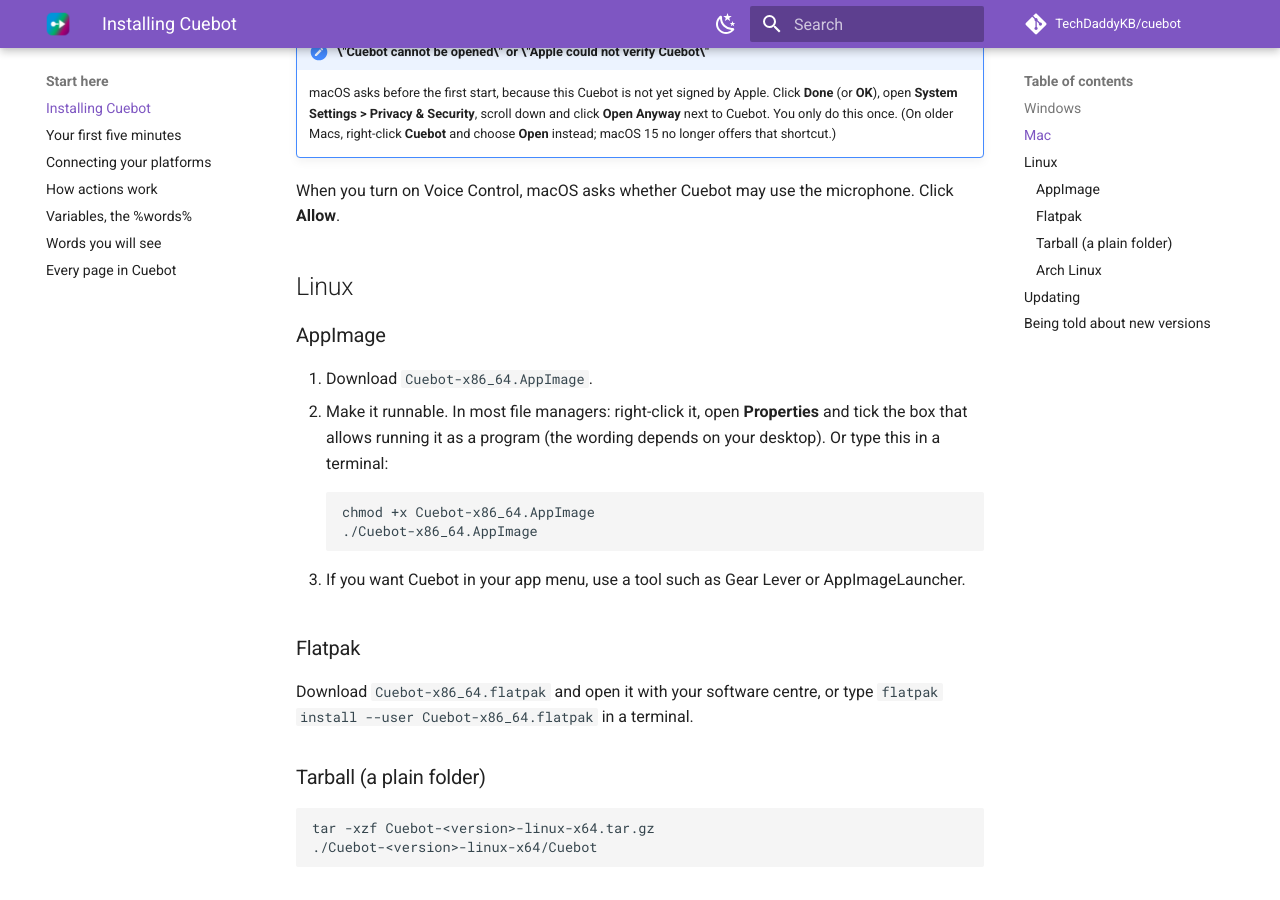
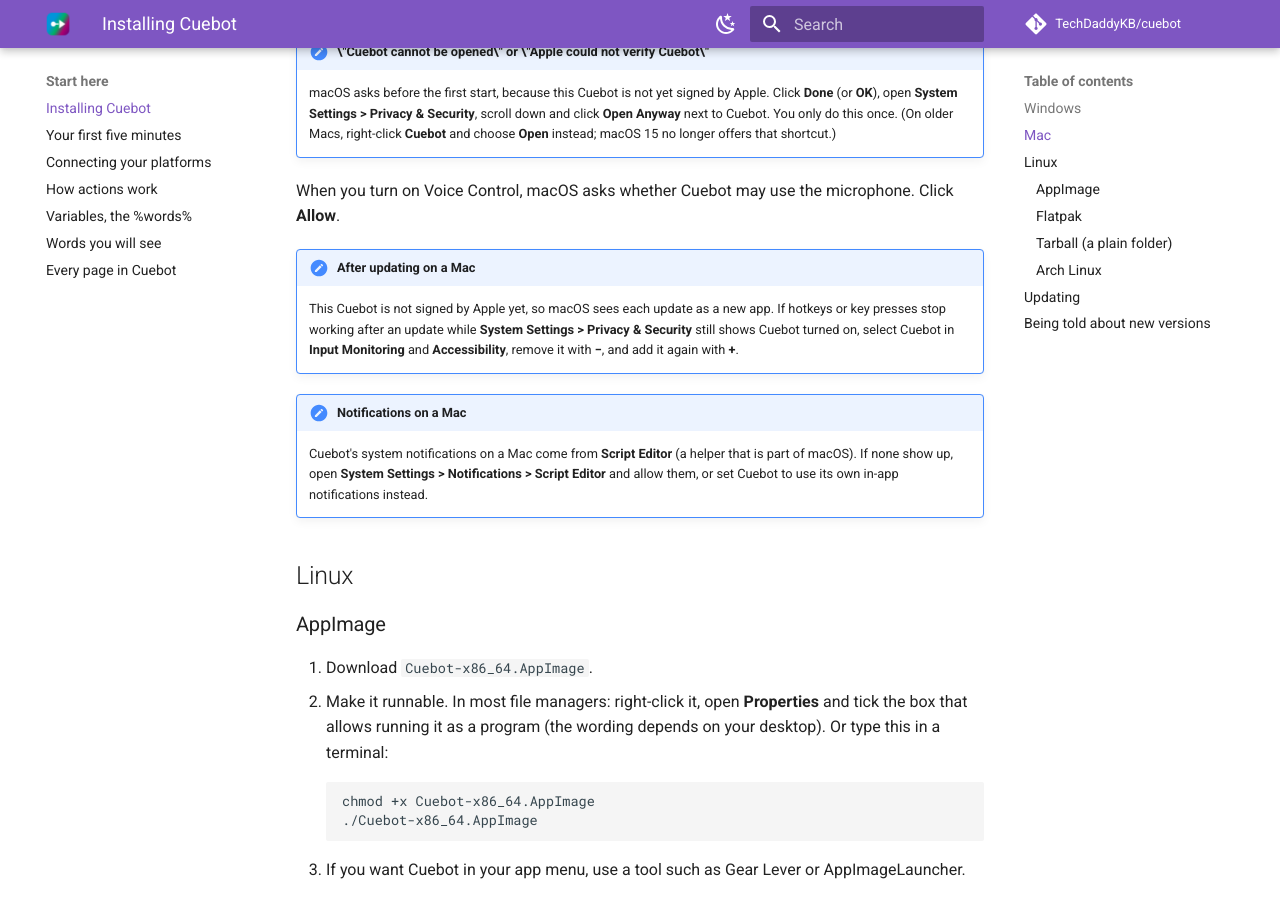
Before and after one commit to TechDaddyKB/cuebot, an MkDocs documentation site: the page built from website/docs/guides/installation.md, in a window 1280 px wide and 900 px high, scrolled down 1367 px. Built offline with MkDocs 1.6.1 and Material for MkDocs 9.7.7, drawn with Linux system fonts in a browser that asks for light colours; comment, search, counter and statistics services are not loaded.

Commit message:
Mac packaging and docs: sign createdump, numeric bundle version, notes
build-app.sh signs every Mach-O helper (such as .NET's createdump) before
the executable when a Developer ID is given, since notarization rejects
any unsigned one, and CFBundleVersion gets the numeric version (0.1.0
from 0.1.0-rc.7) because a suffix is not valid there. The install guide
explains re-adding Cuebot to Input Monitoring/Accessibility after an
update (ad-hoc signatures change every build) and that Mac notifications
come from Script Editor.

Checks: bash -n passes. (Review follow-ups 7-9 on PR 7.)

AI-Assisted-By: Claude

```diff
--- a/website/docs/guides/installation.md
+++ b/website/docs/guides/installation.md
@@ -44,6 +44,16 @@ You need macOS 15 (Sequoia) or newer. Not sure which chip your Mac has? Open the
     that shortcut.)
 
 When you turn on Voice Control, macOS asks whether Cuebot may use the microphone. Click **Allow**.
+
+!!! note "After updating on a Mac"
+    This Cuebot is not signed by Apple yet, so macOS sees each update as a new app. If hotkeys or key presses stop
+    working after an update while **System Settings > Privacy & Security** still shows Cuebot turned on, select Cuebot
+    in **Input Monitoring** and **Accessibility**, remove it with **−**, and add it again with **+**.
+
+!!! note "Notifications on a Mac"
+    Cuebot's system notifications on a Mac come from **Script Editor** (a helper that is part of macOS). If none
+    show up, open **System Settings > Notifications > Script Editor** and allow them, or set Cuebot to use its own
+    in-app notifications instead.
 
 ## Linux
 
```
Also changed, not shown: 2 other files.
